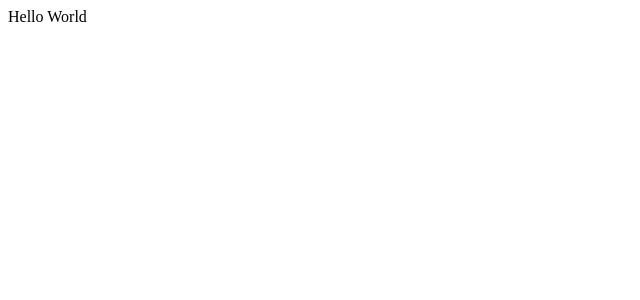
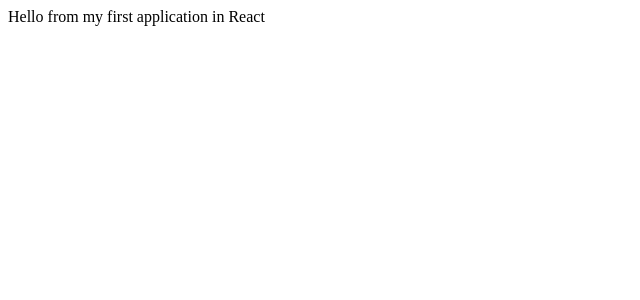
Before and after one commit to Ahanyatech/my-first-static-web-app, a React (Create React App) app: page / in a window 1280 px wide. Shown: the top 300 px of the page, without its empty margins (0-640 px from the left). Built offline with nearby package versions, Linux system fonts and the light colour scheme; the HTML template or start-up script is replaced by a standard one.

Commit message:
First Change

```diff
--- a/src/App.js
+++ b/src/App.js
@@ -1,8 +1,8 @@
 import React from 'react';
 
 function App() {
-  const value = 'World';
-  return <div>Hello {value}</div>;
+  const value = 'React';
+  return <div>Hello from my first application in {value}</div>;
 }
 
 export default App;
```
